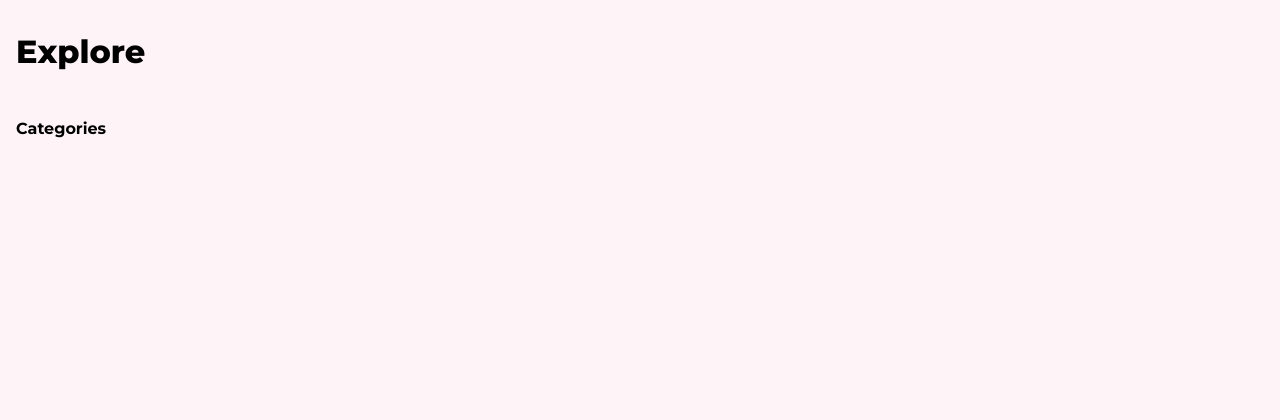
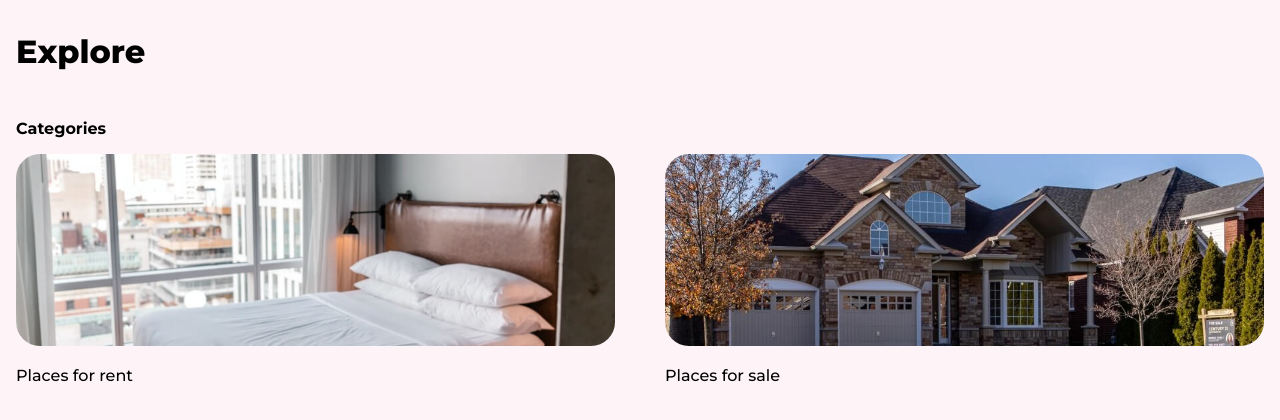
Before and after one commit to SecretariatV/Real-Estate-MarketPlace, a React (Vite) app: page / in a window 1280 px wide. Shown: the top 420 px of the page. Built offline with nearby package versions, Linux system fonts and the light colour scheme.

Commit message:
explore pate

```diff
--- a/src/index.css
+++ b/src/index.css
@@ -9,6 +9,12 @@ body {
   background-color: #fef4f8;
   margin: 0;
   box-sizing: border-box;
+}
+
+a {
+  text-decoration: none;
+  display: block;
+  color: #000;
 }
 
 .explore {
@@ -58,3 +64,26 @@ body {
 .exploreCategoryHeading {
   margin-top: 3rem;
 }
+
+.exploreCategories {
+  display: flex;
+  justify-content: space-between;
+}
+
+.exploreCategories a {
+  width: 48%;
+}
+
+.exploreCategoryImg {
+  min-height: 115px;
+  height: 15vw;
+  width: 100%;
+  border-radius: 1.5rem;
+  object-fit: cover;
+  margin: 0 auto;
+}
+
+.exploreCategoryName {
+  font-weight: 500;
+  text-align: left;
+}
--- a/src/pages/Explore.tsx
+++ b/src/pages/Explore.tsx
@@ -1,3 +1,6 @@
+import { Link } from "react-router-dom";
+import rentCategoryImage from "../assets/jpg/rentCategoryImage.jpg";
+import sellCategoryImage from "../assets/jpg/sellCategoryImage.jpg";
 import Slider from "../components/Slider";
 
 const Explore = () => {
@@ -9,6 +12,26 @@ const Explore = () => {
       <main>
         {/* <Slider /> */}
         <p className="exploreCategoryHeading">Categories</p>
+        <div className="exploreCategories">
+          <Link to={"/category/rent"}>
+            <img
+              src={rentCategoryImage}
+              alt="rent"
+              className="exploreCategoryImg"
+              about="rent"
+            />
+            <p className="exploreCategoryName">Places for rent</p>
+          </Link>
+          <Link to={"/category/sale"}>
+            <img
+              src={sellCategoryImage}
+              alt="sell"
+              className="exploreCategoryImg"
+              about="sell"
+            />
+            <p className="exploreCategoryName">Places for sale</p>
+          </Link>
+        </div>
       </main>
     </div>
   );
--- a/vite.config.ts
+++ b/vite.config.ts
@@ -6,7 +6,7 @@ export default defineConfig({
   plugins: [react()],
   server: {
     hmr: true,
-    port: 3000,
+    port: 3001,
     host: "0.0.0.0",
   },
 });
```
